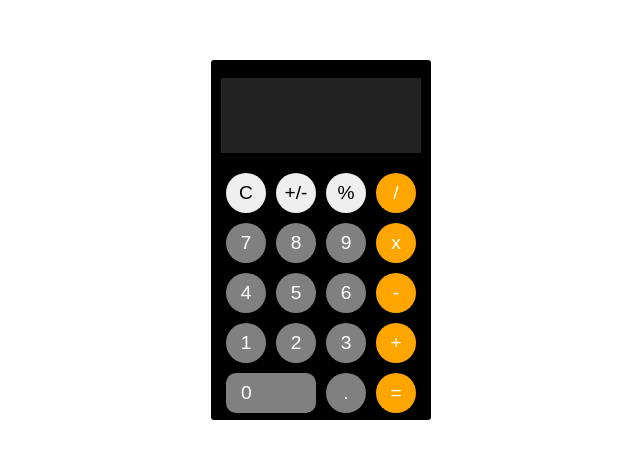
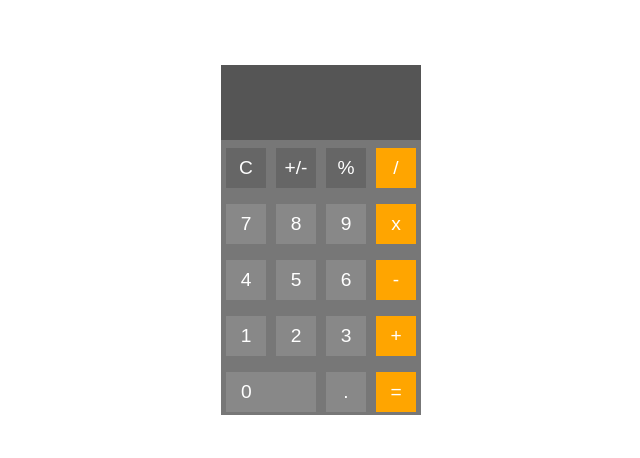
Before and after one commit to phelpsie/Calculator, a plain HTML site: page index.html in a window 1280 px wide. Shown: the part 168-626 px from the top of the page, without its empty margins (319-959 px from the left). Drawn offline with Linux system fonts and the light colour scheme.

Commit message:
Add basic CSS color and border-radius styling
Make calculator look more similar to Apple's calculator

```diff
--- a/style.css
+++ b/style.css
@@ -18,31 +18,29 @@ body {
 
 .calculator-body {
 
-    background-color: black;
+    background-color: #777777;
     width: 200px;
     height: 350px;
-    padding: 10px 10px 0px 10px;
     display: flex;
     justify-content: center;
     flex-direction: column;
-    border-radius: 3px;
 }
 
 .display {
     height: 75px;
-    padding-right: 10px;
     color: white;
     display: flex;
     justify-content: flex-end;
     align-items: center;
     font-size: xx-large;
     font-weight: 100;
-    background-color: 	#222222;
-    margin-bottom: 20px;
+    background-color:#555555;
+    margin-bottom: 5px;
 }
 
 .buttons-div {
     display: flex;
+    flex: 1;
     justify-content: center;
     align-items: center;
     flex-wrap: wrap;
@@ -50,7 +48,6 @@ body {
 }
 
 button {
-    border-radius: 50%;
     width: 40px;
     height: 40px;
     border: 0px;
@@ -67,24 +64,24 @@ button {
 }
 
 .num {
-    background-color:grey;
+    background-color:#888888;
 }
 
 .num:active {
-    background-color: gainsboro;
+    background-color: #aaaaaa;
 }
 
 .zero {
     width: 90px;
-    border-radius: 10px;
     text-align: left;
     padding-left: 15px;
 }
 
 .clear, .plus-minus, .percent {
-    color: black;
+    color: white;
+    background-color: #666666;
 }
 
 .clear:active, .plus-minus:active, .percent:active {
-    background-color: darkgray;
+    background-color: #888888;
 }
```
